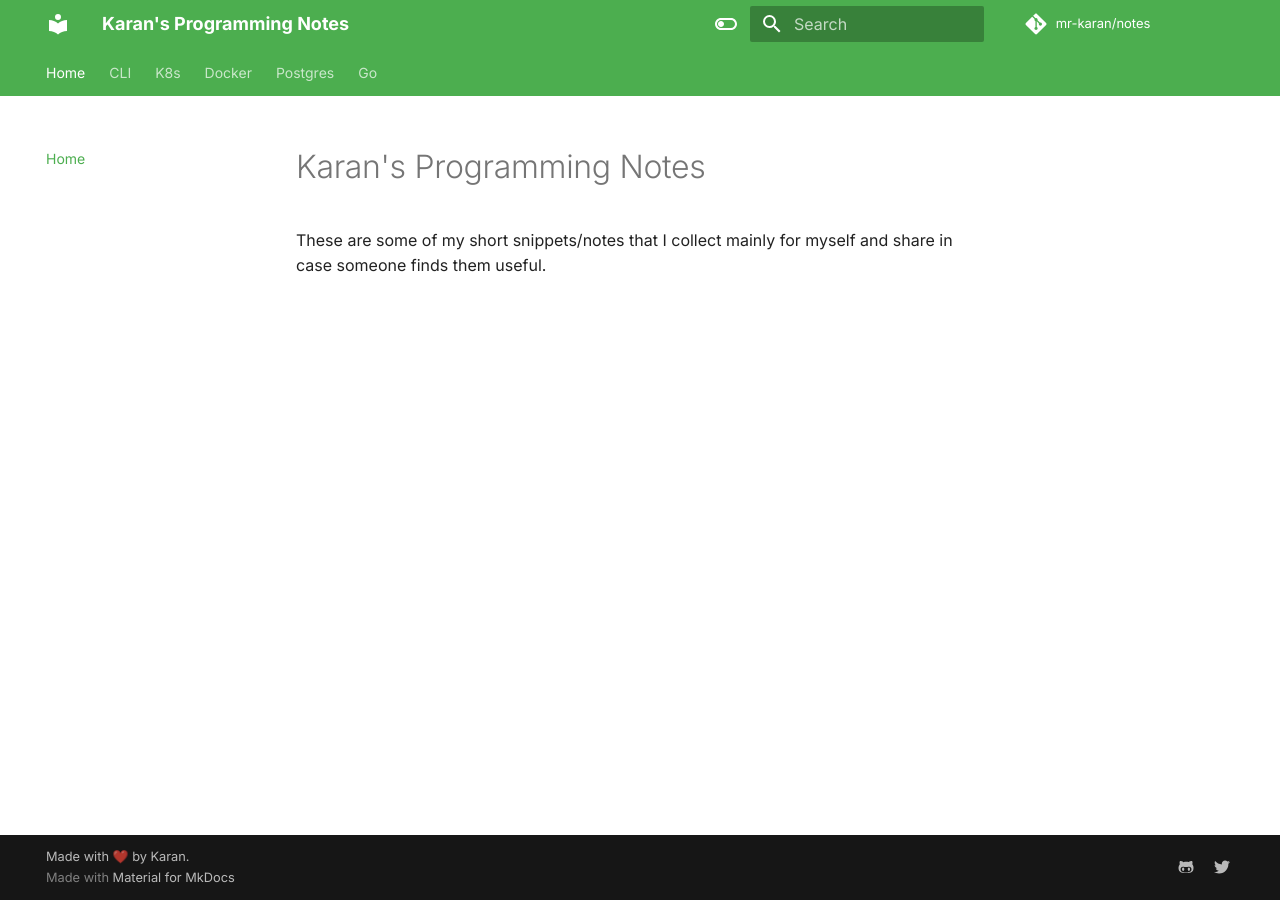
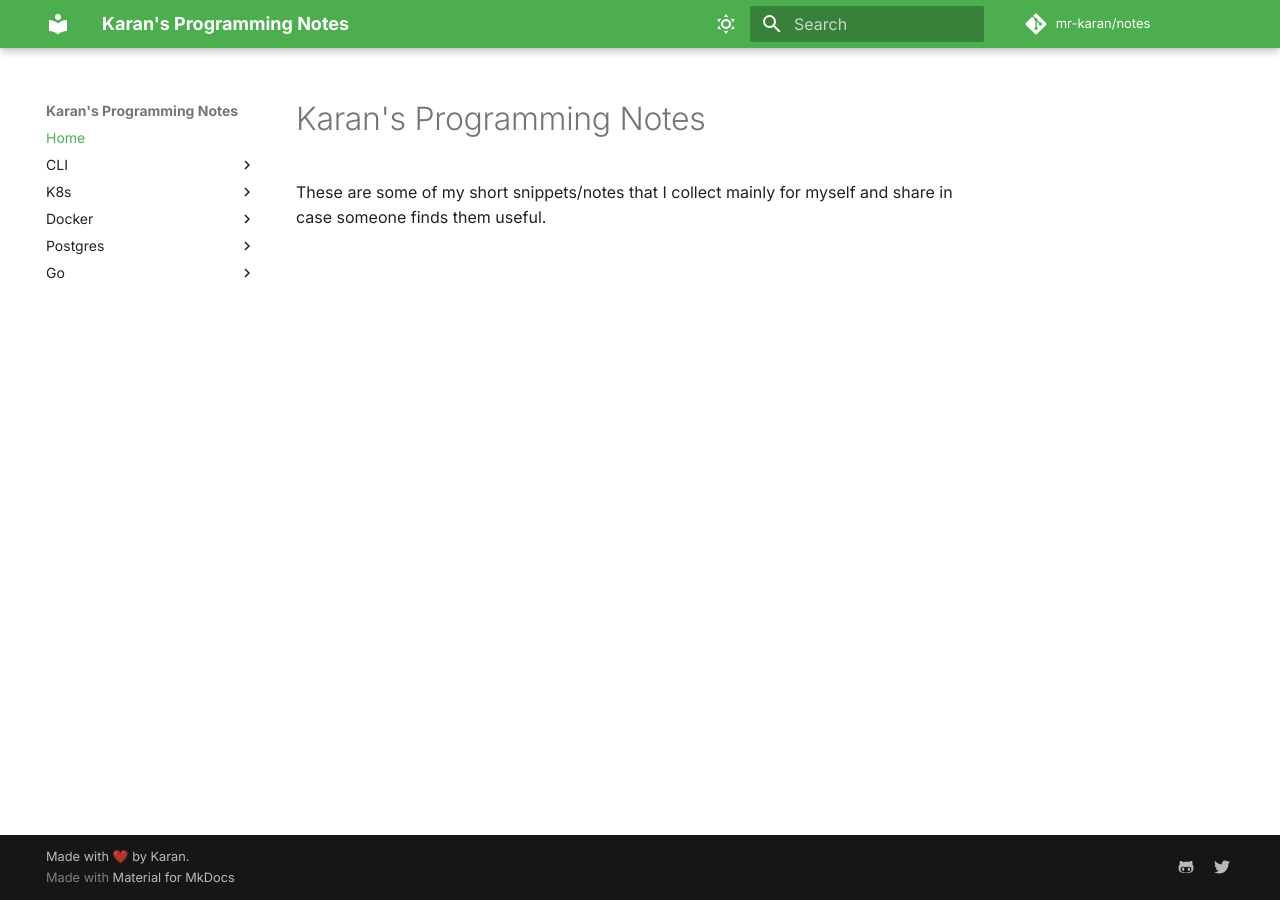
Before and after one commit to mr-karan/notes, an MkDocs documentation site: the page built from docs/index.md, in a window 1280 px wide. Built offline with MkDocs 1.6.1 and Material for MkDocs 9.7.7, drawn with Linux system fonts in a browser that asks for light colours; some web fonts are replaced; comment, search, counter and statistics services are not loaded.

Commit message:
chore: icon update

```diff
--- a/mkdocs.yml
+++ b/mkdocs.yml
@@ -13,13 +13,13 @@ theme:
       scheme: default
       primary: green
       toggle:
-        icon: material/toggle-switch-off-outline
+        icon: material/weather-sunny
         name: Switch to dark mode
     - media: "(prefers-color-scheme: dark)"
       scheme: slate
       primary: deep orange
       toggle:
-        icon: material/toggle-switch
+        icon: material/weather-night
         name: Switch to light mode
   shortcuts:
     next: 78     # n
@@ -30,7 +30,6 @@ theme:
   search_index_only: true
   features:
     - navigation.instant
-    - tabs
   font:
     text: Inter
     code: IMB Plex Mono
```
Also changed, not shown: README.md (+2 -2 lines), 1 other file.
